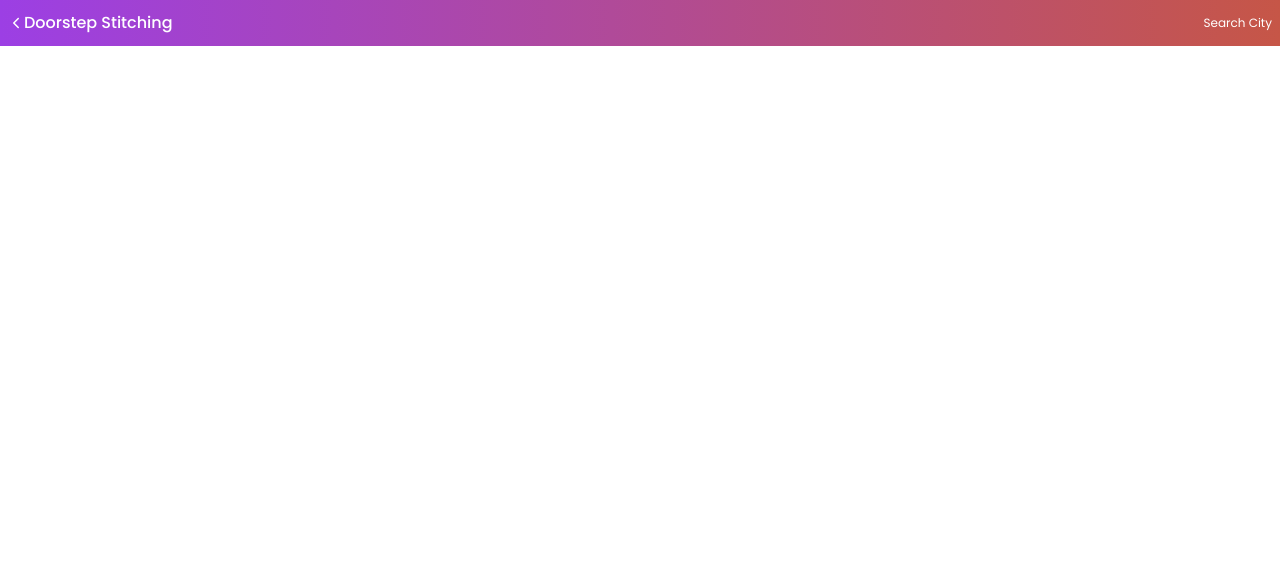
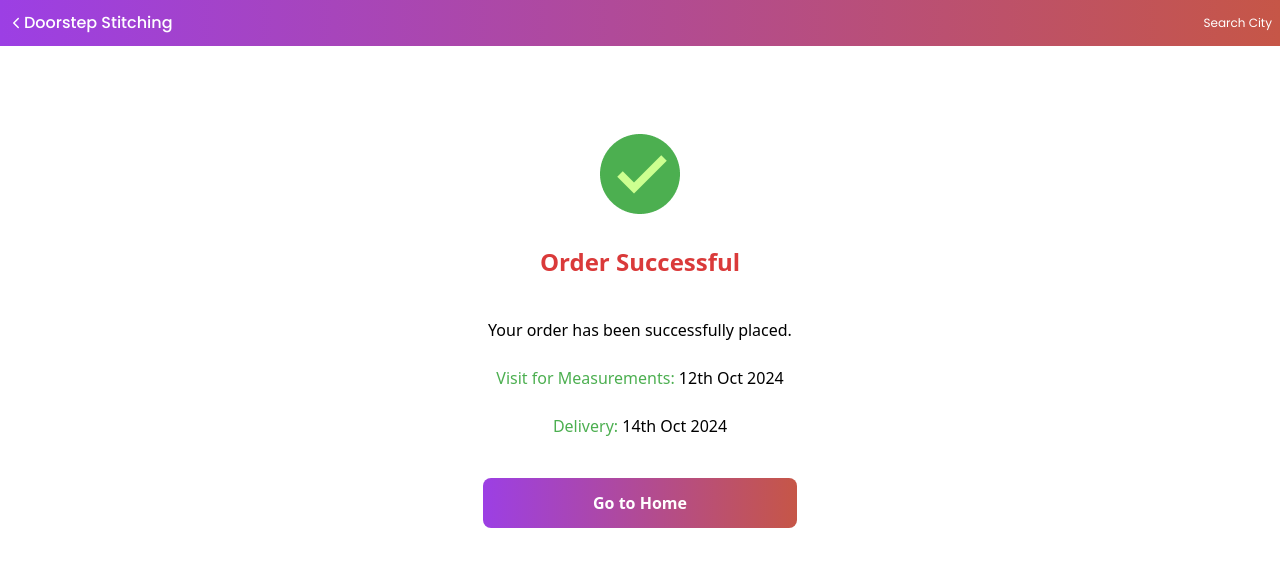
Before and after one commit to Hazique007/OnlineTailoring, a React (Vite) app in the folder client/: page /orderSuccessful in a window 1280 px wide. Shown: the top 566 px of the page. Built offline with nearby package versions, Linux system fonts and the light colour scheme.

Commit message:
Order Success Screen added

```diff
--- a/client/src/components/OtpHeading.jsx
+++ b/client/src/components/OtpHeading.jsx
@@ -1,9 +1,19 @@
 import React from "react";
 
-import Submit from "../components/submitButton";
+
+import { useNavigate } from 'react-router-dom';
+
+
+
+
 
 
 const OtpHeading = ()=>{
+  const navigate = useNavigate();
+
+  const goToHome = () => {
+    navigate('/Home');
+  };
 
     return(
 
@@ -51,7 +61,17 @@ const OtpHeading = ()=>{
 
     </p></a>
 
-    <Submit />
+    <div className="flex items-center justify-center mt-10">
+        <button
+        onClick={goToHome}
+
+          className="bg-gradient-to-r from-[#9C3FE4]  to-[#C65647] hover:bg-blue-700 w-48 text-white font-bold py-2 px-4 rounded transition-transform transform active:scale-95"
+
+        >
+          Submit
+
+        </button>
+        </div>
 
 
 
--- a/client/src/pages/Order-Page/order-successful.jsx
+++ b/client/src/pages/Order-Page/order-successful.jsx
@@ -1,12 +1,59 @@
 import React from "react";
 import TopNav from "../../components/TopNav";
+import check from "../../assets/images/Check Mark.png";
+import { useNavigate } from 'react-router-dom';
+
+
 
 const OrderSuccessful =()=>{
 
+    const navigate = useNavigate();
+
+  const handleProceed = () => {
+    navigate('/Home');
+
+
+  };
+
 return(
-<div className="pb-20">
+    <div className="mb-10">
 
     <TopNav />
+
+    <div className="flex justify-center items-center pt-20">
+    <img
+     src={check} alt="" />
+
+
+
+</div>
+<br></br>
+
+
+   <h2 className="text-2xl  text-[#DA3A3A] text-center font-[600]">Order Successful</h2>
+
+   <p className="text-center pt-10">
+   Your order has been successfully placed.<br></br><br></br>
+
+<span className="text-[#4CAF50]">Visit for Measurements:</span> 12th Oct 2024<br></br><br></br>
+
+<span className="text-[#4CAF50]">Delivery:</span> 14th Oct 2024
+   </p>
+
+   <div className="flex items-center justify-center mt-10">
+        <button
+        onClick={handleProceed}
+
+
+          className=" w-[314px] h-[50px] bg-gradient-to-r from-[#9C3FE4]  to-[#C65647] hover:bg-blue-700  text-white font-bold py-2 px-4 rounded-lg transition-transform transform active:scale-95"
+
+        >
+          Go to Home
+
+        </button>
+        </div>
+
+
 
 
 
```
